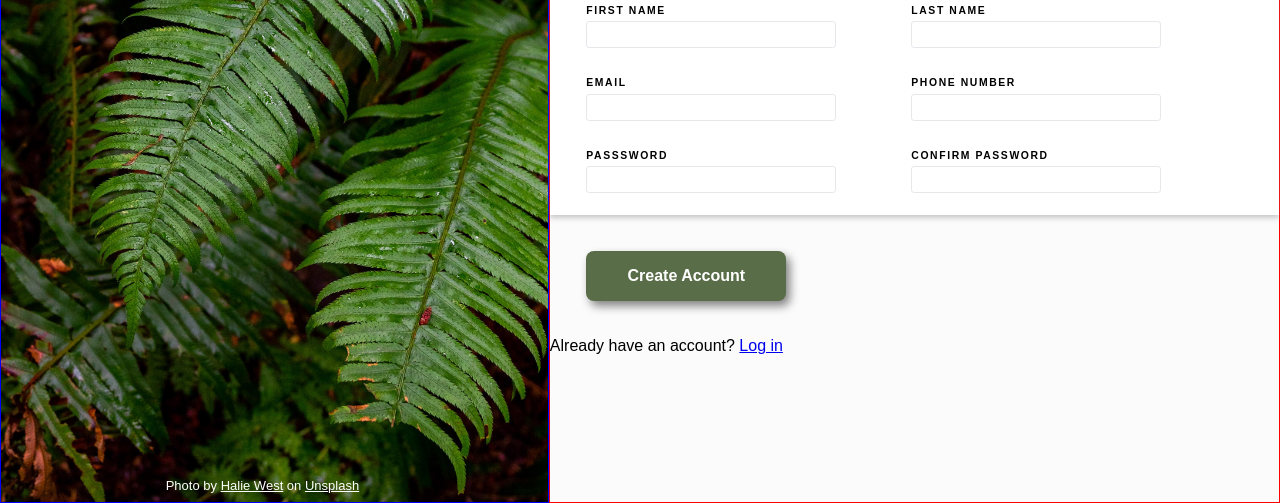
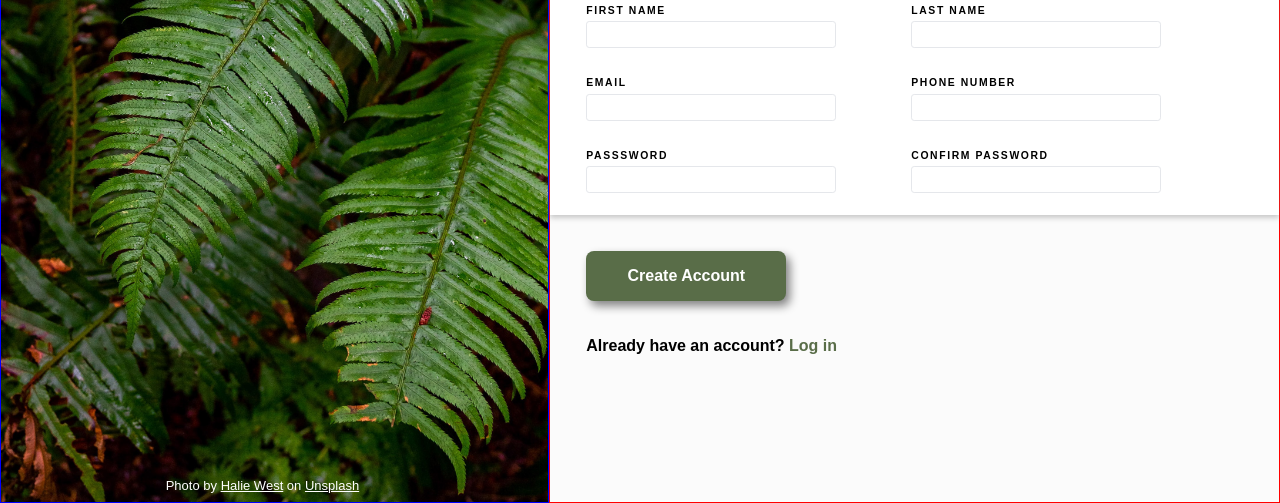
Before and after one commit to morfenza/sign-up-form, a plain HTML site: page index.html in a window 1280 px wide. Shown: the part 297-800 px from the top of the page. Drawn offline with Linux system fonts and the light colour scheme.

Commit message:
Style right div footer

```diff
--- a/css/style.css
+++ b/css/style.css
@@ -123,6 +123,18 @@ p,
   font-family: Arial, Helvetica, sans-serif;
 }
 
+footer {
+  margin-left: 5%;
+
+  font-weight: bold;
+}
+
+footer a,
+footer a:visited {
+  color: #596D48;
+  text-decoration: none;
+}
+
 .background-link {
   color: white;
   font-size: small;
```
